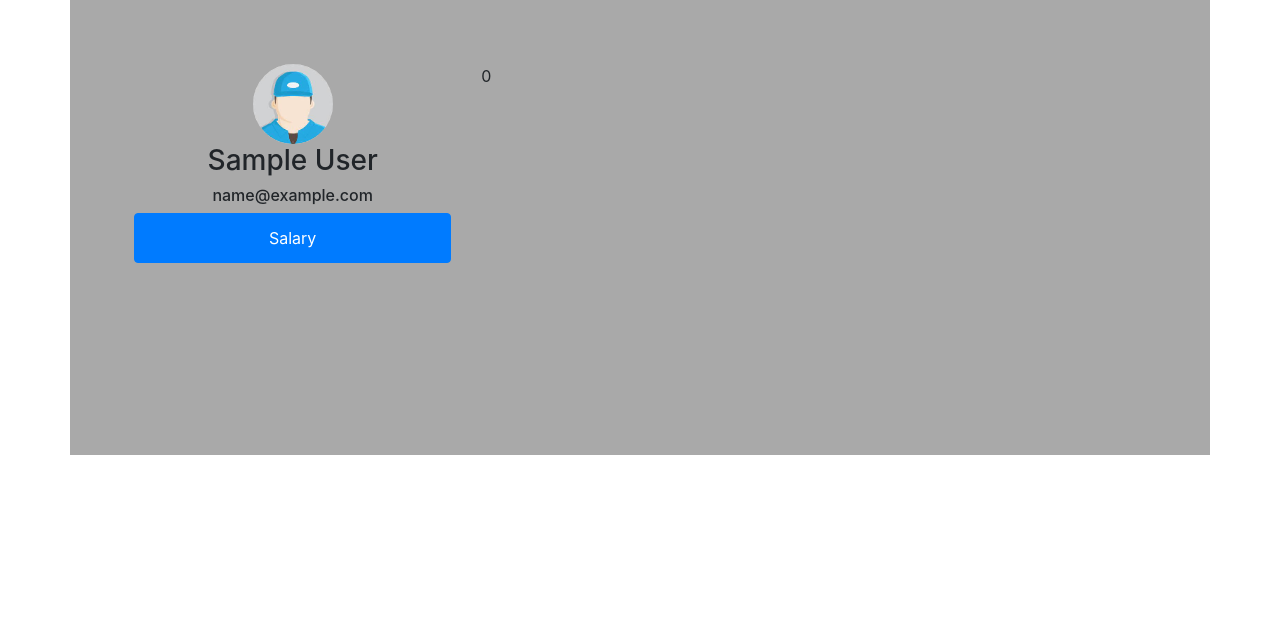
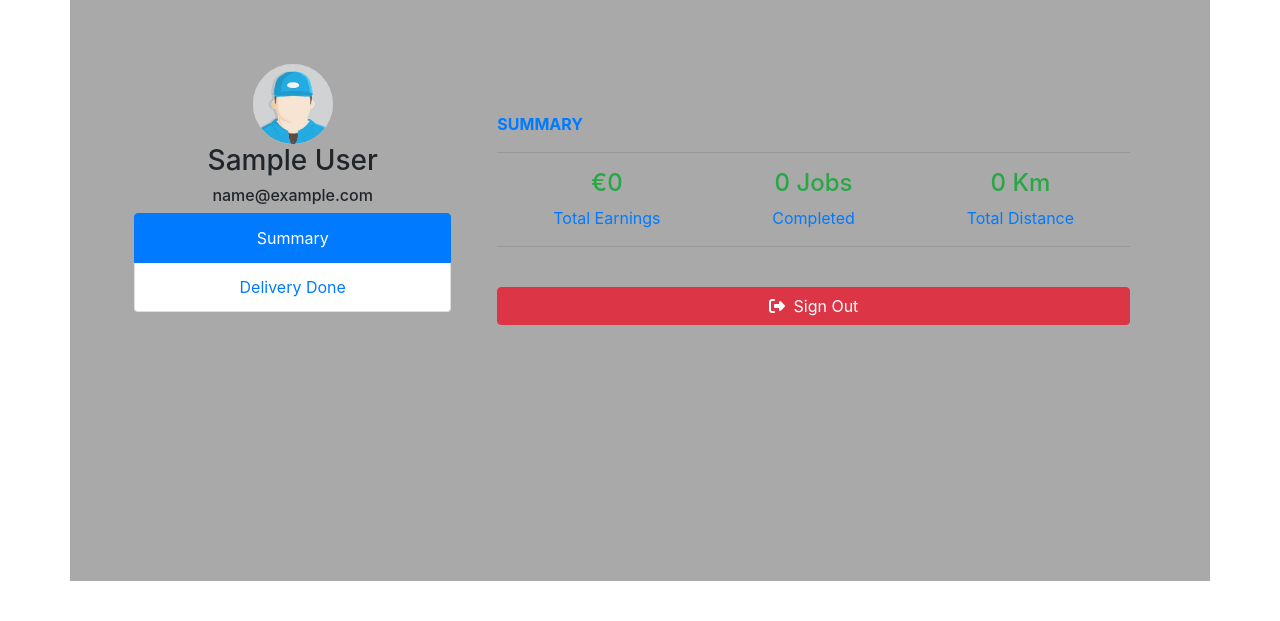
Before and after one commit to Muhammadkorumtallee/FinalYearProject-Delivery, a Django app: page /driver/salary/ in a window 1280 px wide. Shown: the part 78-699 px from the top of the page. Run offline with Django 3.2, Linux system fonts and the light colour scheme; the visitor is signed in with stand-in values (Sample User, id 1); data comes from the database, SQL or seed files in the repository; data that the repository does not hold is empty; some libraries are stand-ins or nearby versions.

Commit message:
summary page displaying info on driver

```diff
--- a/core/driver/views.py
+++ b/core/driver/views.py
@@ -70,8 +70,13 @@ def salary(request):
     deliveries = Delivery.objects.filter(
         driver=request.user.driver, status_of_delivery=Delivery.DELIVERY_DELIVERED)
 
+
+    distance_traveled = sum(delivery.distance for delivery in deliveries)
     total = round(sum(delivery.price for delivery in deliveries))
+    number_deliveries = len(deliveries)
 
     return render(request, 'driver/salary.html', {
-        "total": total
+        "total": total,
+        "number_deliveries": number_deliveries,
+        "distance_traveled": distance_traveled
     })
--- a/core/models.py
+++ b/core/models.py
@@ -45,7 +45,7 @@ class Delivery(models.Model):
     posted_time = models.DateTimeField(default=timezone.now)
     delivered_time = models.DateTimeField(null=True, blank=True)
 
-    #delivery latitude and longitude
+    #delivery and restaurant latitude and longitude
     delivery_address_latitude = models.FloatField(default=0)
     delivery_address_longitude = models.FloatField(default=0)
     restaurant_address_lat = models.FloatField(default=0)
--- a/core/templates/driver/driver_profile.html
+++ b/core/templates/driver/driver_profile.html
@@ -44,8 +44,8 @@
                 <h6>{{request.user.restaurant.restaurant_address}}</h6>
             </div>
             <div class="list-group text-center">
-                <a href="{% url 'driver:salary' %}" class="list-group-item {% if request.path == salary_url %} active {% endif %}">Salary</a>
-
+                <a href="{% url 'driver:salary' %}" class="list-group-item {% if request.path == salary_url %} active {% endif %}">Summary</a>
+                <a href="#" class="list-group-item">Delivery Done</a>
             </div>
         </div>
         <div class="col-8">
--- a/core/templates/driver/salary.html
+++ b/core/templates/driver/salary.html
@@ -3,8 +3,35 @@
 
 {% block main %}
 
-<div>
-    {{total}}
-</div>
+<div class="mt-4 p-2 mb-5">
+
+
+  <div class="mt-2 p-2">
+    <strong class="text-primary">SUMMARY</strong>
+    <hr />
+
+    <div class="d-flex text-center">
+      <div class="flex-grow-1">
+        <h4 class="text-success">€{{ total }}</h4>
+        <span class="text-primary">Total Earnings</span>
+      </div>
+      <div class="flex-grow-1">
+        <h4 class="text-success">{{ number_deliveries }} Jobs</h4>
+        <span class="text-primary">Completed</span>
+      </div>
+      <div class="flex-grow-1">
+        <h4 class="text-success">{{ distance_traveled }} Km</h4>
+        <span class="text-primary">Total Distance</span>
+      </div>
+    </div>
+    <hr />
+  </div>
+
+  <div class="p-2">
+    <a href="/signout" class="btn btn-block btn-danger btn-md mt-2">
+      <em class="fas fa-sign-out-alt mr-1"></em>
+      Sign Out
+    </a>
+  </div>
 
 {% endblock %}
```
Also changed, not shown: core/templates/base.html (+6 -2 lines), core/templates/restaurant/post_delivery.html (+3 -6 lines), core/templates/restaurant/restaurant_profile.html (+4 -18 lines).
